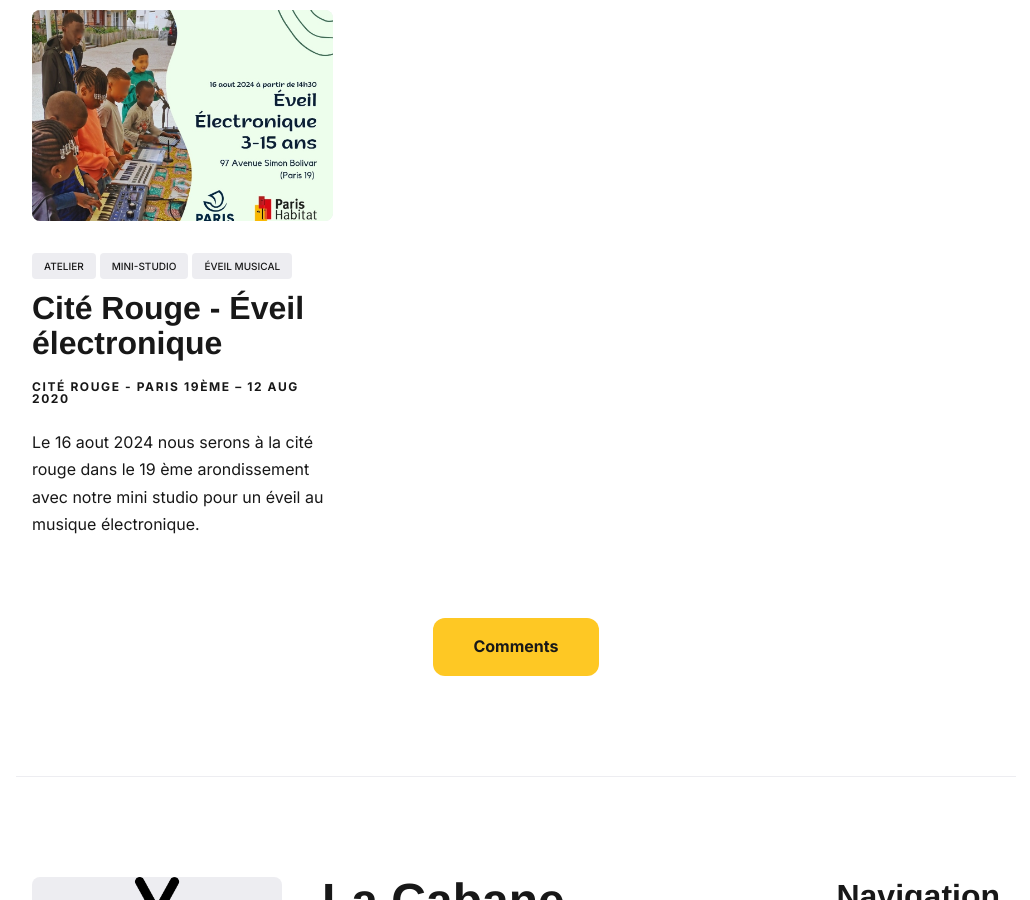
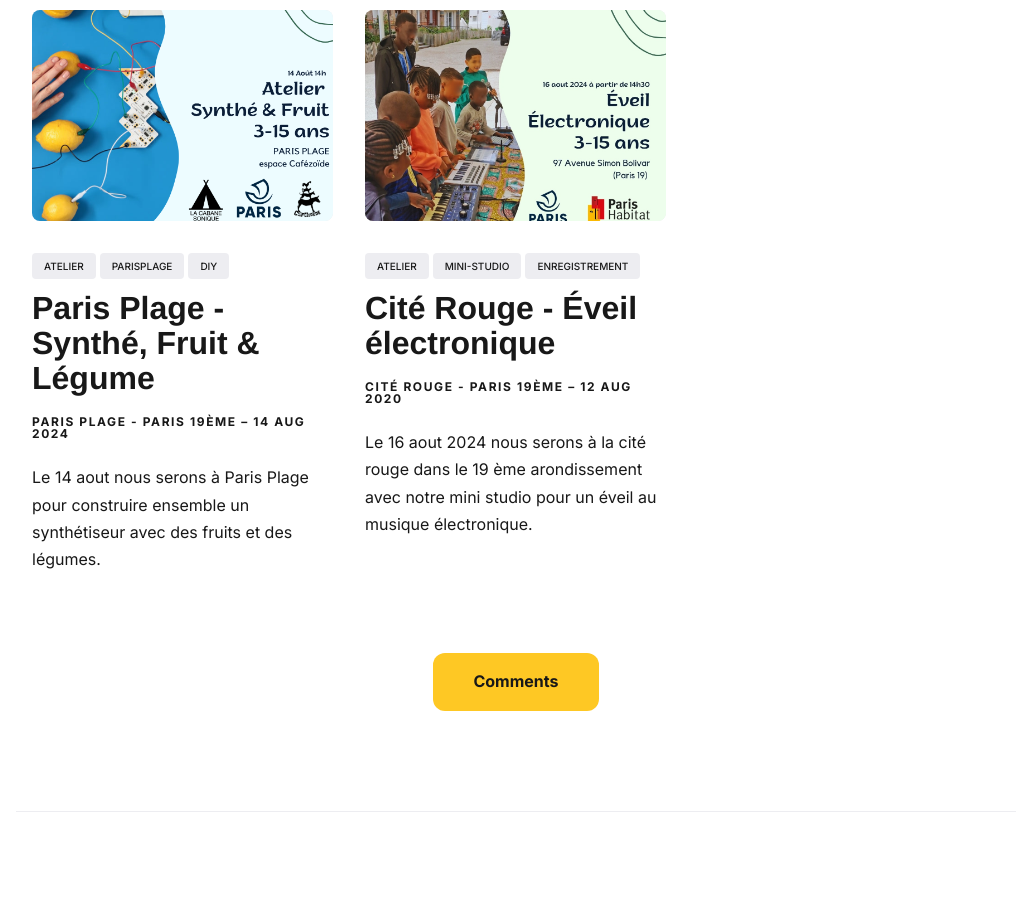
Before and after one commit to lacabanesonique/lacabanesonique.github.io, a Jekyll site: the page built from _posts/2018-11-14-rock-en-seine.markdown, in a window 1280 px wide and 900 px high, scrolled down 1720 px. Shown: the whole window, without its empty margins (124-1154 px from the left). Built offline with Jekyll 4.4.1, drawn with Linux system fonts in a browser that asks for light colours; nearby versions of some CDN libraries; some web fonts are replaced; some of the changed text lies outside the part shown.

Commit message:
update site

```diff
--- a/_data/settings.yml
+++ b/_data/settings.yml
@@ -42,7 +42,7 @@ social:
 # Hero Settings
 hero:
   hero__title: La Cabane Sonique
-  hero__description: Association loi 1901 qui souhaite développer l'accessibilité aux arts sonores pour toutes et tous. Nous organisons des ateliers créatifs et des concerts tout public autours des musiques électroniques. Bienvenue sur notre site internet.
+  hero__description: Association loi 1901 dont la mission est de développer l'accessibilité aux arts sonores pour toutes et tous. Nous organisons des ateliers créatifs et des concerts tout public autour des musiques électroniques. Bienvenue sur notre site internet.
   hero__image: '/images/eveil0.jpg'
 
 
--- a/_posts/2018-11-11-parisplage.markdown
+++ b/_posts/2018-11-11-parisplage.markdown
@@ -4,7 +4,7 @@ title:  Paris Plage - Synthé, Fruit & Légume
 description: Le 14 aout nous serons à Paris Plage pour construire ensemble un synthétiseur avec des fruits et des légumes.
 date:   2024-08-14 15:01:35 +0300
 image:  '/images/parisplage1.png'
-tags:   [lifestyle, rest, notes]
+tags:   [atelier, parisplage, diy]
 place: Paris Plage - Paris 19ème
 ---
 
--- a/_posts/2018-11-12-citerouge.markdown
+++ b/_posts/2018-11-12-citerouge.markdown
@@ -4,7 +4,7 @@ title:  Cité Rouge - Éveil électronique
 description: Le 16 aout 2024 nous serons à la cité rouge dans le 19 ème arondissement avec notre mini studio pour un éveil au musique électronique.
 date:   2020-08-12 15:01:35 +0300
 image:  '/images/cite1.jpg'
-tags:   [atelier, mini-studio, éveil musical]
+tags:   [atelier, mini-studio, enregistrement]
 place: Cité Rouge - Paris 19ème
 ---
 
--- a/_posts/2018-11-14-rock-en-seine.markdown
+++ b/_posts/2018-11-14-rock-en-seine.markdown
@@ -5,7 +5,7 @@ description: Le 22, 24 et 25 aout 2024 nous serons à Rock En Seine pour animer
 date:   2024-08-22 15:01:35 +0300
 image:  '/images/rock1.png'
 video_embed: https://www.youtube.com/embed/gghgYaYeG_M
-tags:   [atelier, radio, synthé fruit & légume]
+tags:   [atelier, radio, diy, rockenseine]
 place: Rock En Seine - Espace Mini-Rock
 ---
 
```
